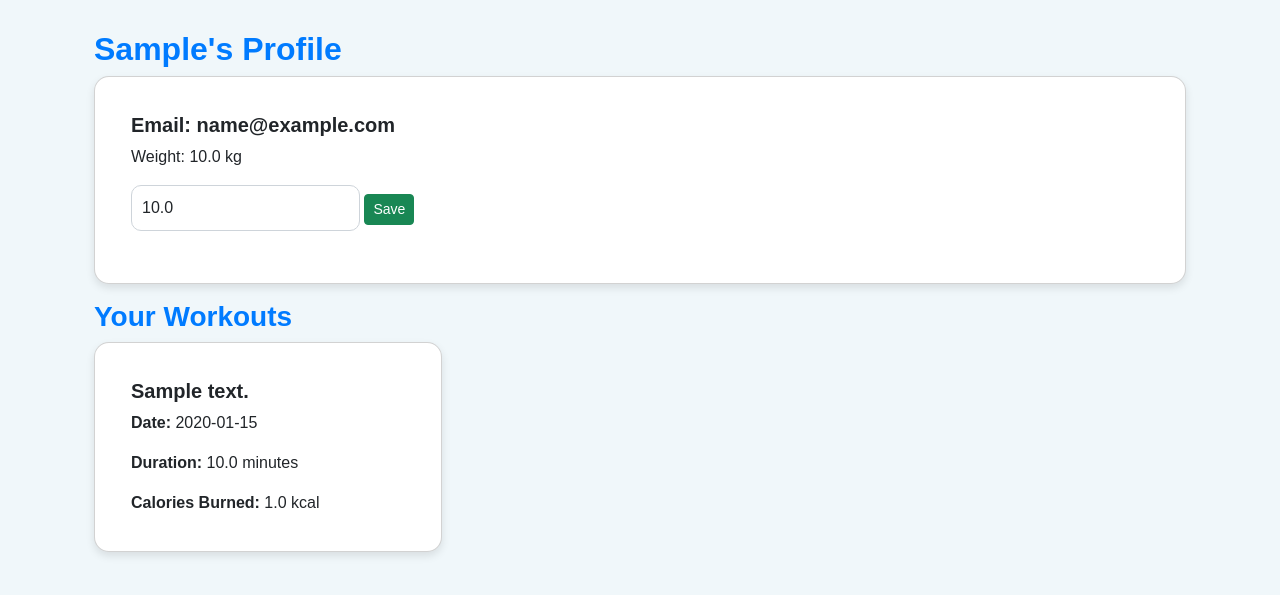
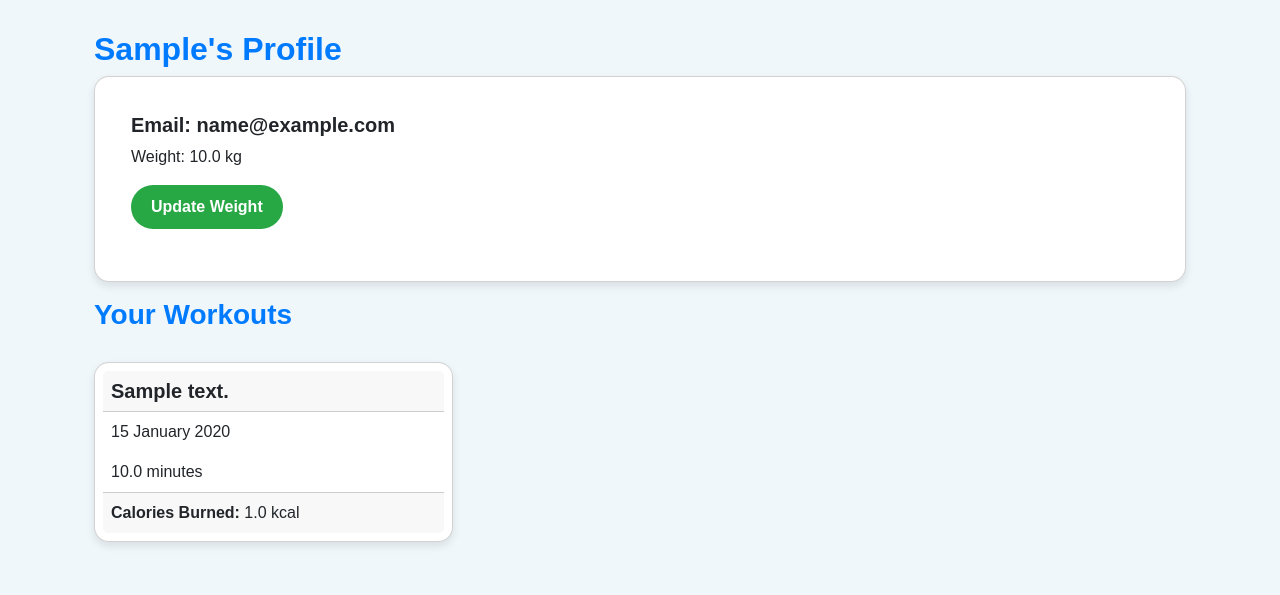
Before and after one commit to jordanrigden/agile-web-project, a Flask app: page /profile in a window 1280 px wide. Shown: the part 56-651 px from the top of the page. Run offline with Flask 3, Linux system fonts and the light colour scheme; a user stored in the database is signed in; tables that the repository leaves empty hold one stand-in row (values such as "Sample post").

Commit message:
Added modal pop-up for weight change Changed formatting of workout history in profile.html

```diff
--- a/templates/profile.html
+++ b/templates/profile.html
@@ -10,23 +10,45 @@
                     <span id="weight-label" class="d-inline">{{ current_user.weight }} kg</span>
                 <form id="edit-weight-form" method="POST" action="{{ url_for('update_weight') }}">
                     {{ form.hidden_tag() }}
-                    <input type="number" name="weight" id="weight-input" class="form-control d-inline w-auto" value="{{ current_user.weight }}" placeholder="Enter new weight" required>
-                    <button type="submit" class="btn btn-success btn-sm">Save</button>
+                    <!-- Modal - Hidden until toggled -->
+                    <div class="modal fade" id="exampleModal" tabindex="-1" aria-labelledby="exampleModalLabel" aria-hidden="true">
+                      <div class="modal-dialog">
+                        <div class="modal-content">
+                          <div class="modal-header">
+                            <h1 class="modal-title fs-5" id="exampleModalLabel">Update Weight</h1>
+                            <button type="button" class="btn-close" data-bs-dismiss="modal" aria-label="Close"></button>
+                          </div>
+                          <div class="modal-body">
+                            <input type="number" name="weight" id="weight-input" class="form-control d-inline w-auto" value="{{ current_user.weight }}" placeholder="Enter new weight" required>
+                          </div>
+                          <div class="modal-footer">
+                            <button type="button" class="btn btn-secondary" data-bs-dismiss="modal">Close</button>
+                            <button type="submit" class="btn btn-primary">Save changes</button>
+                          </div>
+                        </div>
+                      </div>
+                    </div>
                 </form>
+                <!-- Button trigger modal -->
+                <button type="button" class="btn btn-primary" data-bs-toggle="modal" data-bs-target="#exampleModal">
+                    Update Weight
+                </button>
             </p>
         </div>
     </div>
 
-    <h3>Your Workouts</h3>
+    <h3 style="margin-bottom: 30px;">Your Workouts</h3>
     {% if workouts %}
-        <div class="row">
+        <div class="row gx-2">
             {% for workout in workouts %}
                 <div class="col-md-4 mb-4">
-                    <div class="card">
-                        <div class="card-body">
-                            <h5 class="card-title">{{ workout.description }}</h5>
-                            <p class="card-text"><strong>Date:</strong> {{ workout.date }}</p>
-                            <p class="card-text"><strong>Duration:</strong> {{ workout.duration }} minutes</p>
+                    <div class="card h-auto p-2">
+                        <h5 class="card-header p-2">{{ workout.description }}</h5>
+                        <div class="card-body p-2">
+                            <p class="card-text">{{ workout.date.strftime('%d %B %Y') }}</p>
+                            <p class="card-text">{{ workout.duration }} minutes</p>
+                        </div>
+                        <div class="card-footer p-2">
                             <p class="card-text"><strong>Calories Burned:</strong> {{ workout.calories | round(2) }} kcal</p>
                         </div>
                     </div>
```
Also changed, not shown: static/css/style.css (line endings or trailing spaces).
